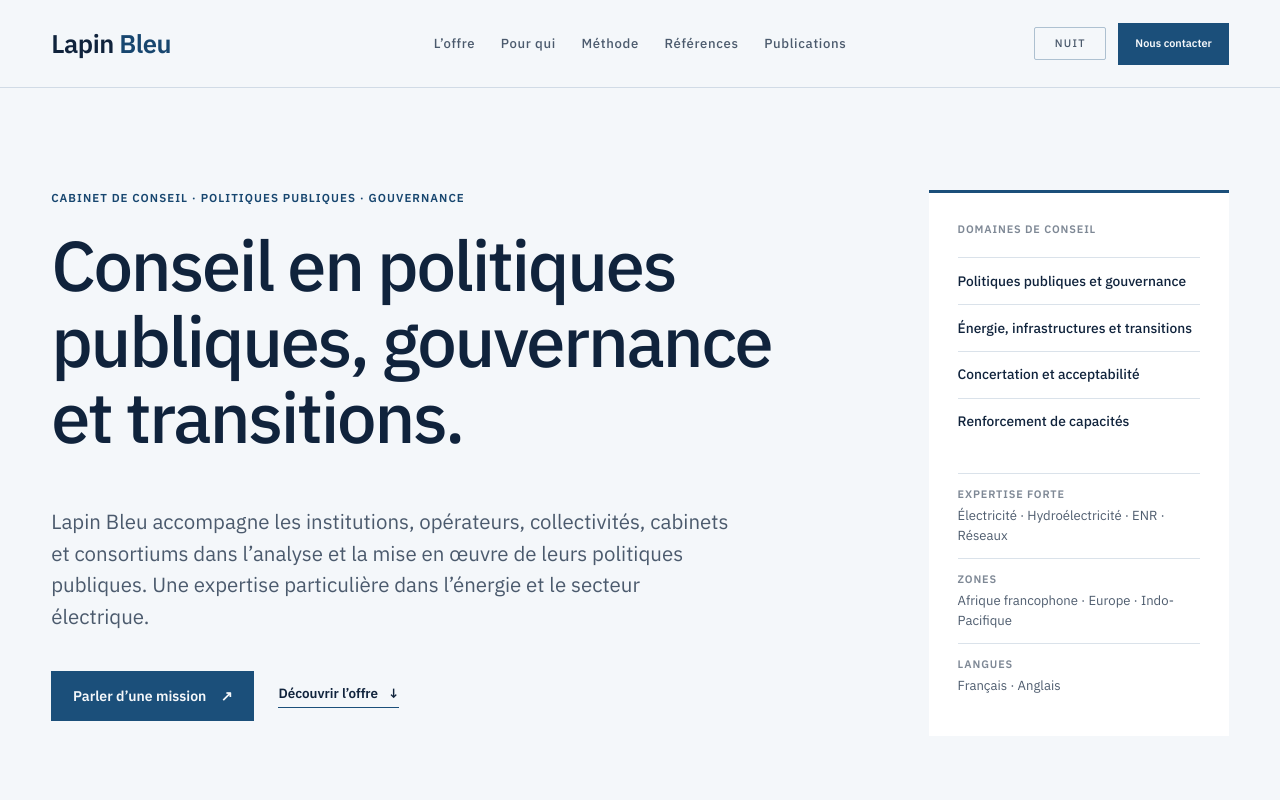
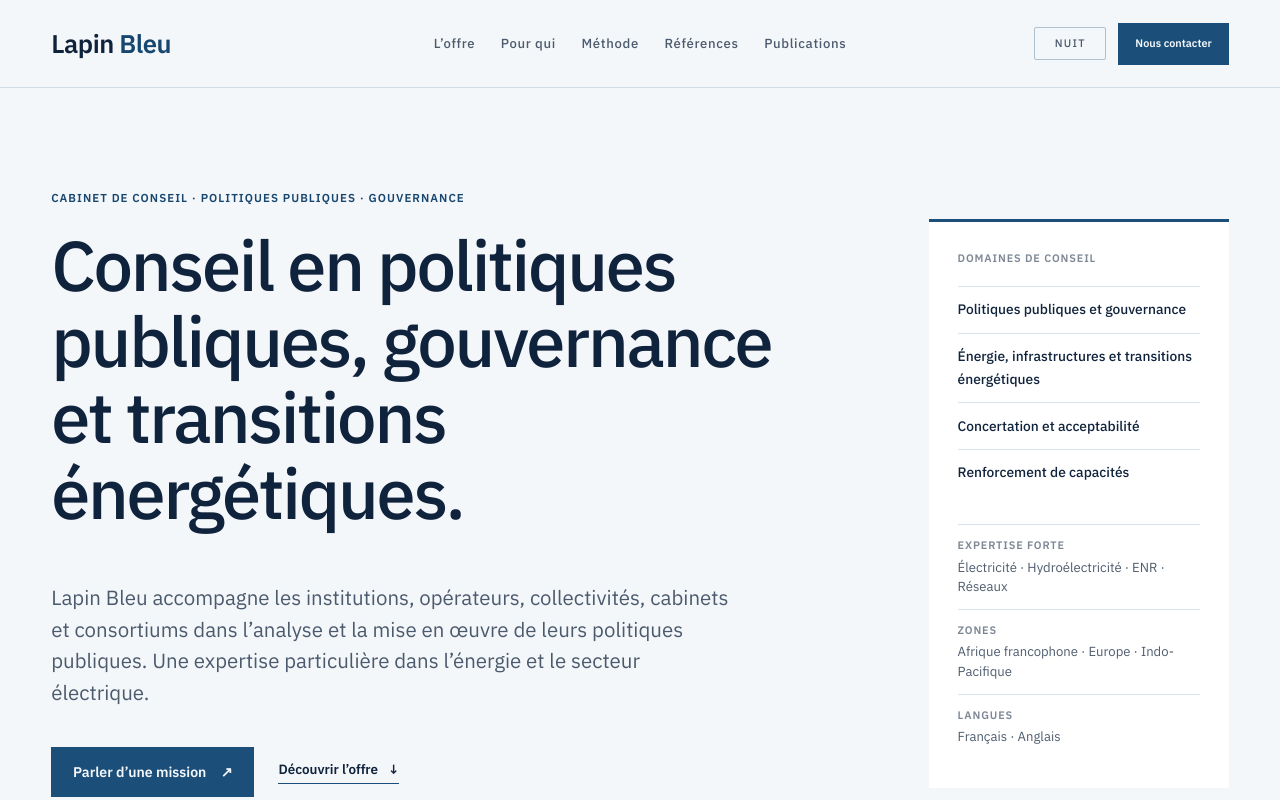
Before and after one commit to romainblachier-eng/lapin-bleu-site, a React (Vite) app: page / in a window 1280 px wide. Shown: the top 800 px of the page. Built offline with nearby package versions, Linux system fonts and the light colour scheme.

Commit message:
Refine energy transition positioning

```diff
--- a/index.html
+++ b/index.html
@@ -5,10 +5,10 @@
     <link rel="icon" type="image/svg+xml" href="/favicon.svg" />
     <meta name="viewport" content="width=device-width, initial-scale=1.0" />
     <meta name="theme-color" content="#071027" />
-    <meta name="description" content="Lapin Bleu accompagne les institutions, opérateurs, collectivités et cabinets en politiques publiques, gouvernance et transitions, avec une expertise forte dans l’énergie." />
+    <meta name="description" content="Lapin Bleu accompagne les institutions, opérateurs, collectivités et cabinets en politiques publiques, gouvernance et transitions énergétiques." />
     <meta name="keywords" content="conseil politiques publiques, gouvernance publique, transitions, politiques énergétiques, secteur électrique, data centers, gouvernance territoriale, régulation, acceptabilité, concertation, formation, renforcement de capacités" />
     <meta name="author" content="Lapin Bleu" />
-    <meta property="og:title" content="Lapin Bleu | Conseil en politiques publiques, gouvernance et transitions" />
+    <meta property="og:title" content="Lapin Bleu | Conseil en politiques publiques, gouvernance et transitions énergétiques" />
     <meta property="og:description" content="Conseil, études et formation en politiques publiques et gouvernance, avec une expertise forte dans l’énergie." />
     <meta property="og:type" content="website" />
     <meta property="og:image" content="https://lapinbleu.art/og.png" />
@@ -17,13 +17,13 @@
     <meta property="og:locale" content="fr_FR" />
     <meta property="og:url" content="https://lapinbleu.art" />
     <meta name="twitter:card" content="summary_large_image" />
-    <meta name="twitter:title" content="Lapin Bleu | Conseil en politiques publiques, gouvernance et transitions" />
+    <meta name="twitter:title" content="Lapin Bleu | Conseil en politiques publiques, gouvernance et transitions énergétiques" />
     <meta name="twitter:description" content="Conseil, études et formation en politiques publiques et gouvernance, avec une expertise forte dans l’énergie." />
     <meta name="twitter:image" content="https://lapinbleu.art/og.png" />
     <meta name="robots" content="index, follow" />
     <link rel="canonical" href="https://lapinbleu.art/" />
     <meta name="google-site-verification" content="2UD4lQVajuNCgJORAxI30rRUmBRd5n6mINhI1vP4cr8" />
-    <title>Lapin Bleu | Conseil en politiques publiques, gouvernance et transitions</title>
+    <title>Lapin Bleu | Conseil en politiques publiques, gouvernance et transitions énergétiques</title>
 
     <script type="application/ld+json">
     {
@@ -31,7 +31,7 @@
       "@type": "ProfessionalService",
       "name": "Lapin Bleu",
       "legalName": "Lapin Bleu SASU",
-      "description": "Cabinet de conseil, d'études et de formation en politiques publiques, gouvernance et transitions, avec une expertise forte dans le secteur électrique.",
+      "description": "Cabinet de conseil, d'études et de formation en politiques publiques, gouvernance et transitions énergétiques.",
       "url": "https://lapinbleu.art",
       "address": {
         "@type": "PostalAddress",
@@ -47,7 +47,7 @@
       "knowsAbout": [
         "Politiques publiques",
         "Gouvernance publique",
-        "Transitions",
+        "Transitions énergétiques",
         "Politiques énergétiques",
         "Gouvernance du secteur électrique",
         "Gouvernance territoriale des data centers",
--- a/src/App.tsx
+++ b/src/App.tsx
@@ -187,8 +187,8 @@
 
 function HomePage() {
   usePageMetadata(
-    "Lapin Bleu | Conseil en politiques publiques, gouvernance et transitions",
-    "Lapin Bleu accompagne les institutions, opérateurs, collectivités et cabinets en politiques publiques, gouvernance et transitions, avec une expertise forte dans l’énergie.",
+    "Lapin Bleu | Conseil en politiques publiques, gouvernance et transitions énergétiques",
+    "Lapin Bleu accompagne les institutions, opérateurs, collectivités et cabinets en politiques publiques, gouvernance et transitions énergétiques.",
   );
 
   return (
@@ -198,7 +198,7 @@
         <section className="hero" aria-labelledby="hero-title">
           <div className="hero-copy">
             <p className="eyebrow">Cabinet de conseil · Politiques publiques · Gouvernance</p>
-            <h1 id="hero-title">Conseil en politiques publiques, gouvernance et transitions.</h1>
+            <h1 id="hero-title">Conseil en politiques publiques, gouvernance et transitions énergétiques.</h1>
             <p className="hero-lede">
               Lapin Bleu accompagne les institutions, opérateurs, collectivités,
               cabinets et consortiums dans l’analyse et la mise en œuvre de leurs
@@ -219,7 +219,7 @@
             <p className="brief-kicker">Domaines de conseil</p>
             <ul className="brief-services">
               <li>Politiques publiques et gouvernance</li>
-              <li>Énergie, infrastructures et transitions</li>
+              <li>Énergie, infrastructures et transitions énergétiques</li>
               <li>Concertation et acceptabilité</li>
               <li>Renforcement de capacités</li>
             </ul>
```
